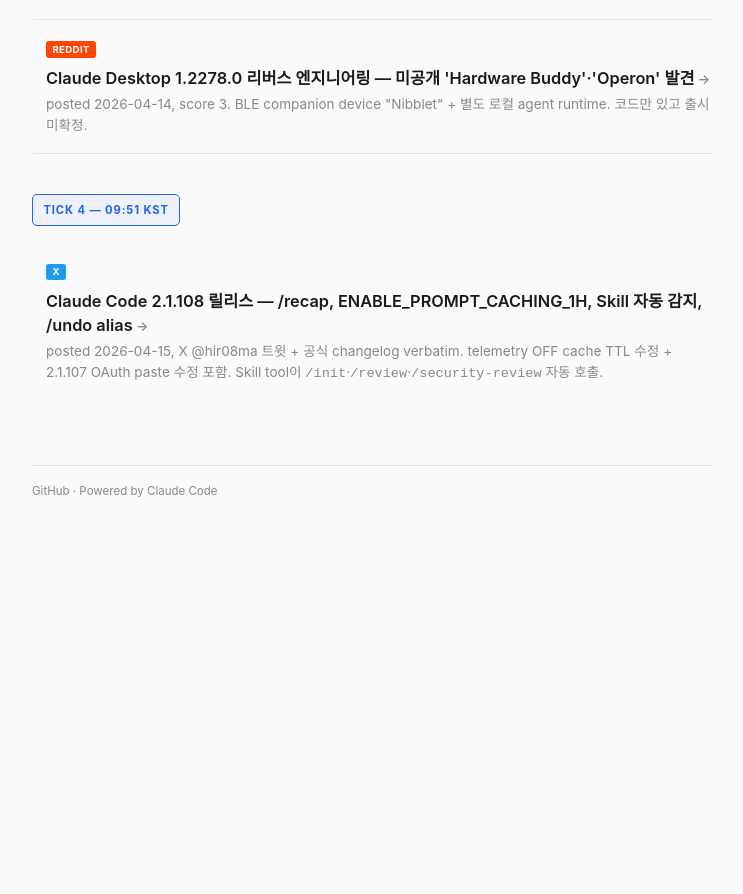
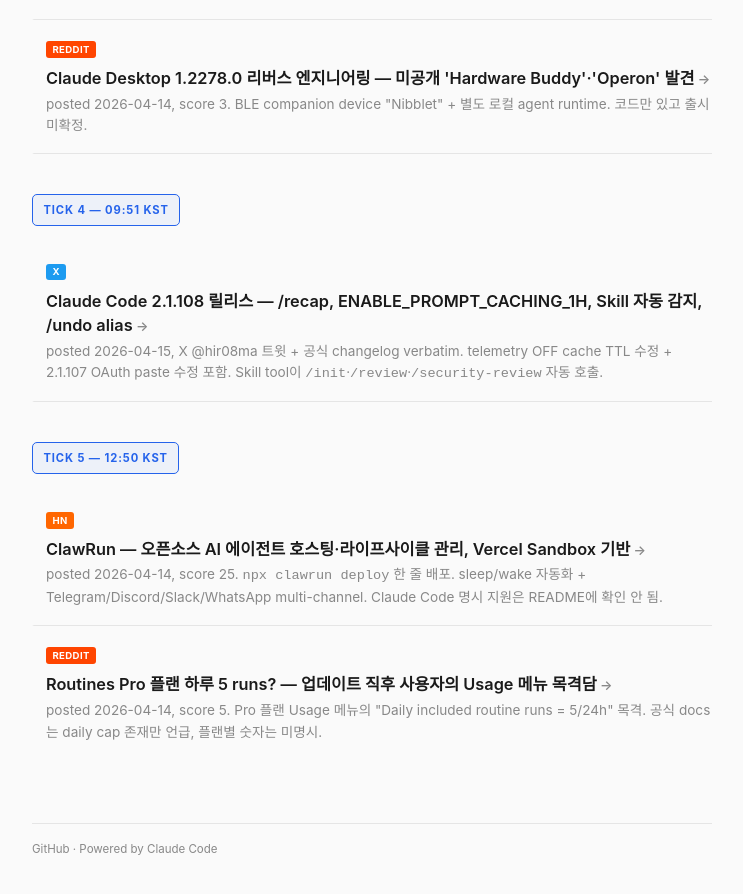
Before and after one commit to wojacklabs/agentic-coding-news, a Jekyll site: the page built from posts/2026-04-15.md, in a window 1280 px wide and 900 px high, scrolled down 2404 px. Shown: the top 894 px of the window, without its empty margins (268-1011 px from the left). Built offline with Jekyll 4.4.1, drawn with Linux system fonts in a browser that asks for light colours; before the commit the page ends 2946 px from its top, so only the background shows below that.

Commit message:
tick 5 (2026-04-15, 12:50): ClawRun 에이전트 호스팅 + Routines Pro 일일 5 runs 목격담
Phase 1-5 정상: HN 8, Reddit 26, RSS 1, X 9 신규. Threads SKIP.
2개 기사 — scope-in 가능한 신규 후보가 적어 엄선.

- clawrun-agent-hosting (HN 25, 04-14): Vercel Sandbox + multi-channel
  메시징 + sleep/wake 자동화. Claude Code 명시 지원은 README 미확인으로
  hedging 처리
- routines-5-daily-runs-pro (Reddit 5, 04-14): Routines 발표 직후 사용자
  Usage 메뉴에서 Pro 플랜 5 runs/24h 목격. 공식 docs는 daily cap 존재만
  언급, 플랜별 숫자 미명시 → 초기 측정값

이번 tick은 scope-in 후보가 적음: 대부분 이전 27건 발행분과 중복이거나
scope-out (meme, pricing 논쟁, vibe coding earnings 등).

```diff
--- a/posts/2026-04-15.md
+++ b/posts/2026-04-15.md
@@ -108,3 +108,17 @@ title: "2026-04-15 Claude Code Deep"
 <h4><a href="2026-04-15/claude-code-2-1-108-release">Claude Code 2.1.108 릴리스 — /recap, ENABLE_PROMPT_CACHING_1H, Skill 자동 감지, /undo alias</a></h4>
 <p class="summary">posted 2026-04-15, X @hir08ma 트윗 + 공식 changelog verbatim. telemetry OFF cache TTL 수정 + 2.1.107 OAuth paste 수정 포함. Skill tool이 <code>/init</code>·<code>/review</code>·<code>/security-review</code> 자동 호출.</p>
 </div>
+
+## TICK 5 — 12:50 KST
+
+<div class="article-card">
+<span class="tag tag-hn">HN</span>
+<h4><a href="2026-04-15/clawrun-agent-hosting">ClawRun — 오픈소스 AI 에이전트 호스팅·라이프사이클 관리, Vercel Sandbox 기반</a></h4>
+<p class="summary">posted 2026-04-14, score 25. <code>npx clawrun deploy</code> 한 줄 배포. sleep/wake 자동화 + Telegram/Discord/Slack/WhatsApp multi-channel. Claude Code 명시 지원은 README에 확인 안 됨.</p>
+</div>
+
+<div class="article-card">
+<span class="tag tag-reddit">Reddit</span>
+<h4><a href="2026-04-15/routines-5-daily-runs-pro">Routines Pro 플랜 하루 5 runs? — 업데이트 직후 사용자의 Usage 메뉴 목격담</a></h4>
+<p class="summary">posted 2026-04-14, score 5. Pro 플랜 Usage 메뉴의 "Daily included routine runs = 5/24h" 목격. 공식 docs는 daily cap 존재만 언급, 플랜별 숫자는 미명시.</p>
+</div>
```
Also changed, not shown: posts/2026-04-15/clawrun-agent-hosting.md (added, +58 -0 lines), posts/2026-04-15/routines-5-daily-runs-pro.md (added, +43 -0 lines).
